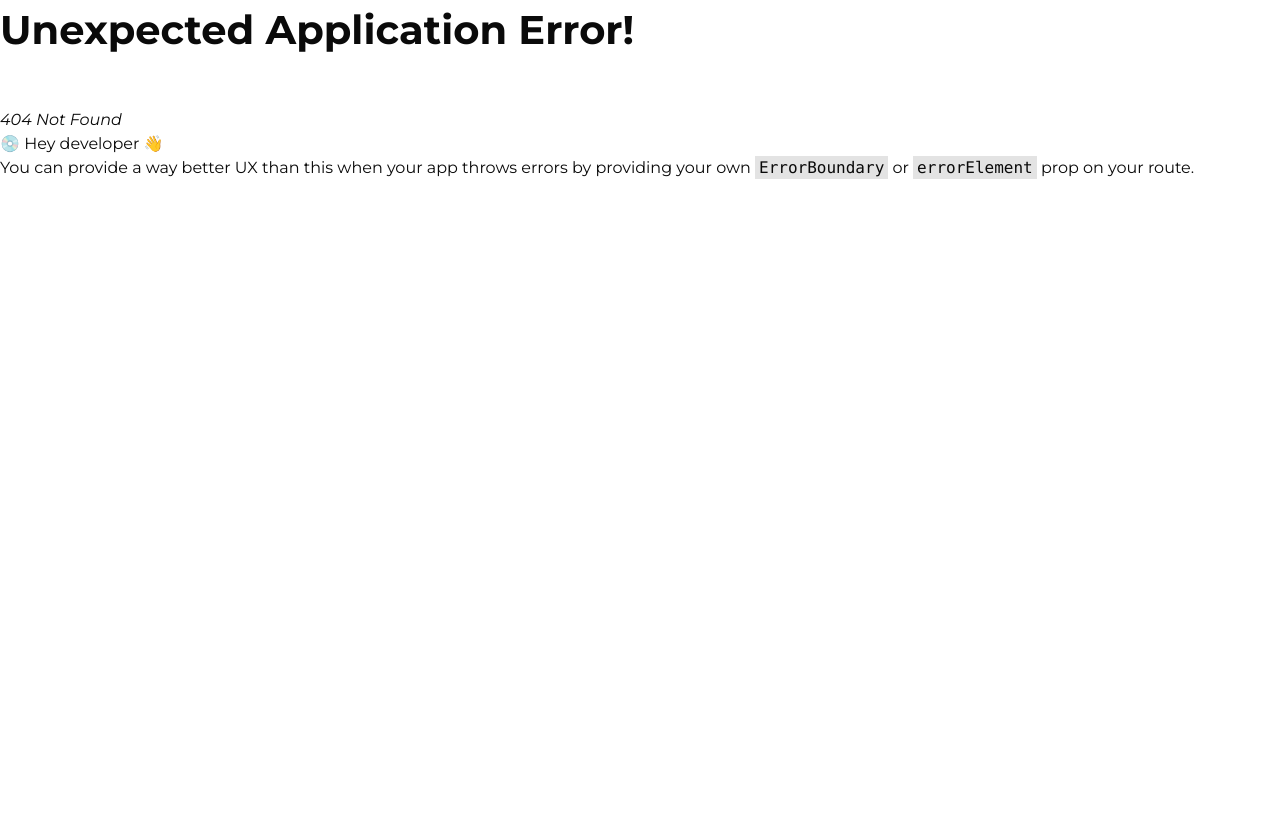
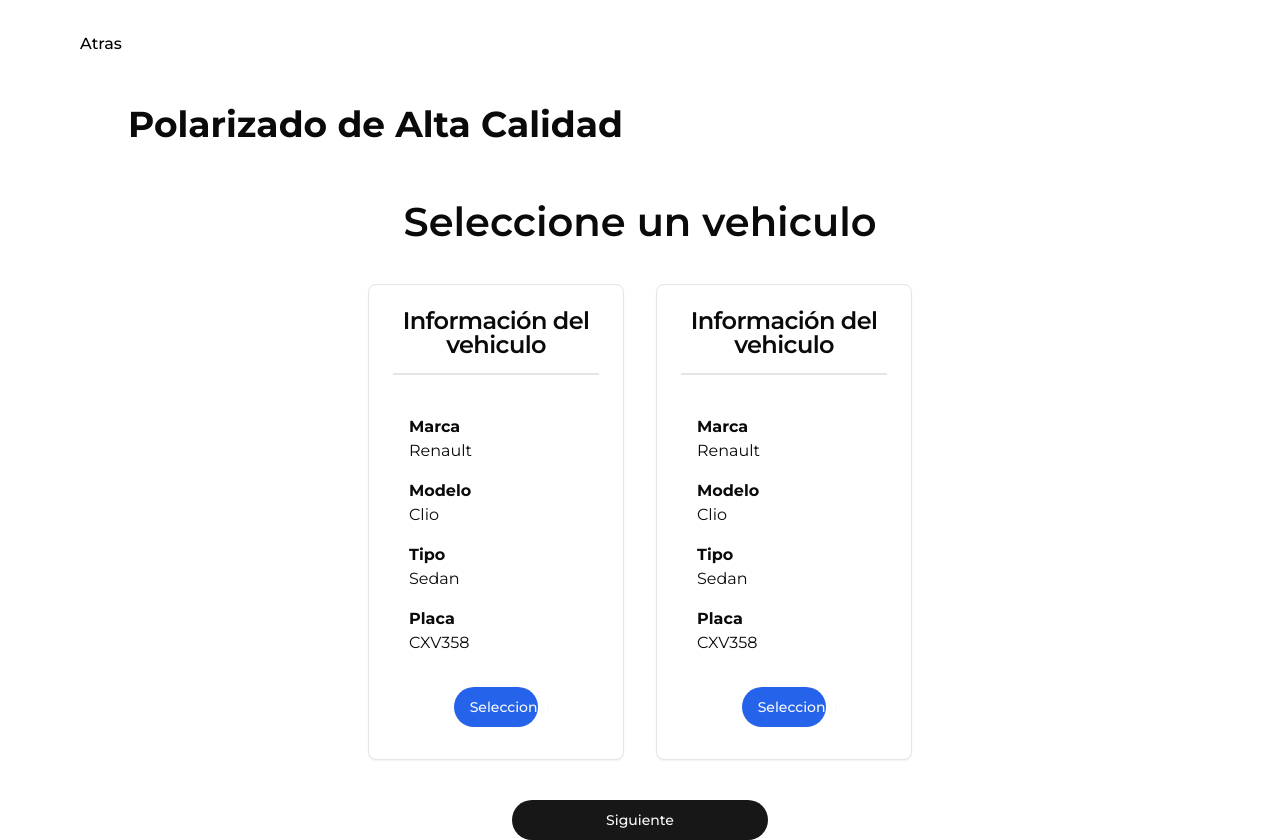
Before and after one commit to JuanFelipeRomero/car_services, a React (Vite) app in the folder frontend/: page /selectcar in a window 1280 px wide. Before the commit this address had no page. Before the commit the page ends 800 px from the top, so only its background shows below. Built offline with nearby package versions, Linux system fonts and the light colour scheme.

Commit message:
Select vehicle ui done

```diff
--- /dev/null
+++ b/frontend/src/components/SelectVehicleCard.jsx
@@ -0,0 +1,33 @@
+import { Card, CardContent, CardHeader, CardTitle } from '@/components/ui/card';
+import { Button } from './ui/button';
+
+export function SelectVehicleCard({ marca, modelo, tipo, placa }) {
+  return (
+    <Card className="w-1/5 pb-8">
+      <CardHeader>
+        <CardTitle className="text-center mb-4 border-b-2 pb-4">
+          Información del vehiculo
+        </CardTitle>
+      </CardHeader>
+      <CardContent className="px-10">
+        <div className="mb-4">
+          <p className="font-bold">Marca</p>
+          <p>{marca}</p>
+        </div>
+        <div className="mb-4">
+          <p className="font-bold">Modelo</p>
+          <p>{modelo}</p>
+        </div>
+        <div className="mb-4">
+          <p className="font-bold">Tipo</p>
+          <p>{tipo}</p>
+        </div>
+        <div className="mb-2">
+          <p className="font-bold">Placa</p>
+          <p>{placa}</p>
+        </div>
+      </CardContent>
+      <Button className="bg-blue-600 w-1/3 block m-auto">Seleccionar</Button>
+    </Card>
+  );
+}
--- a/frontend/src/pages/PolarizedInfoPage.jsx
+++ b/frontend/src/pages/PolarizedInfoPage.jsx
@@ -57,7 +57,7 @@ export function PolarizedInfo() {
               alt="imagen camioneta polarizada"
             />
             <Button className="bg-white text-primary hover:text-secondary m-auto lg:w-48 md:h-12">
-              <a>Agenda Cita</a>
+              <a href="selectcar">Agenda Cita</a>
             </Button>
           </div>
         </section>
--- /dev/null
+++ b/frontend/src/pages/appointmentPages/SelectVehicle.jsx
@@ -0,0 +1,36 @@
+import { SelectVehicleCard } from '@/components/SelectVehicleCard';
+import { Button } from '@/components/ui/button';
+
+export function SelectVehicle() {
+  return (
+    <>
+      <main className="pt-8">
+        <a href="/polarizedinfo" className="text-black font-medium pl-20">
+          Atras
+        </a>
+        <h1 className=" font-bold md:text-4xl pl-32 mt-12">
+          Polarizado de Alta Calidad
+        </h1>
+        <section className="flex flex-col items-center pt-12">
+          <h2 className="font-semibold mb-8">Seleccione un vehiculo</h2>
+          <div className="w-full flex justify-center gap-8">
+            <SelectVehicleCard
+              marca={'Renault'}
+              modelo={'Clio'}
+              tipo={'Sedan'}
+              placa={'CXV358'}
+            />
+            <SelectVehicleCard
+              marca={'Renault'}
+              modelo={'Clio'}
+              tipo={'Sedan'}
+              placa={'CXV358'}
+            />
+          </div>
+
+          <Button className="w-1/5 mt-10">Siguiente</Button>
+        </section>
+      </main>
+    </>
+  );
+}
--- a/frontend/src/pages/registerPages/RegisterPersonalInfo.jsx
+++ b/frontend/src/pages/registerPages/RegisterPersonalInfo.jsx
@@ -48,7 +48,7 @@ export function PersonalInfoForm() {
 
   return (
     <main className="pt-8">
-      <a href="/registerwelcome" className="text-black font-medium pl-20">
+      <a href="/polarizedinfo" className="text-black font-medium pl-20">
         Atras
       </a>
       <h1 className="text-center font-medium md:text-[40px] mt-32">
```
Also changed, not shown: frontend/src/main.jsx (+8 -0 lines).
